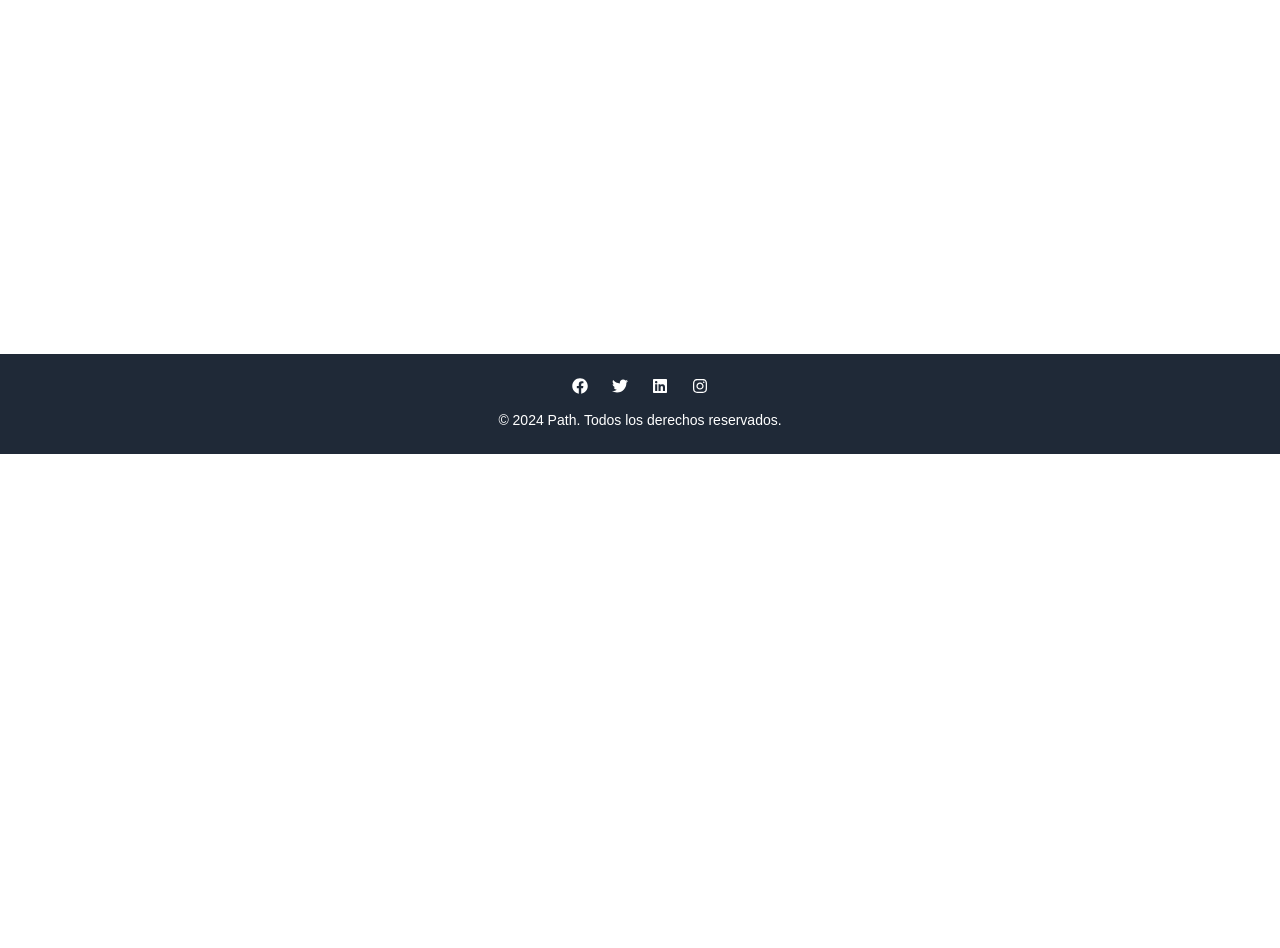
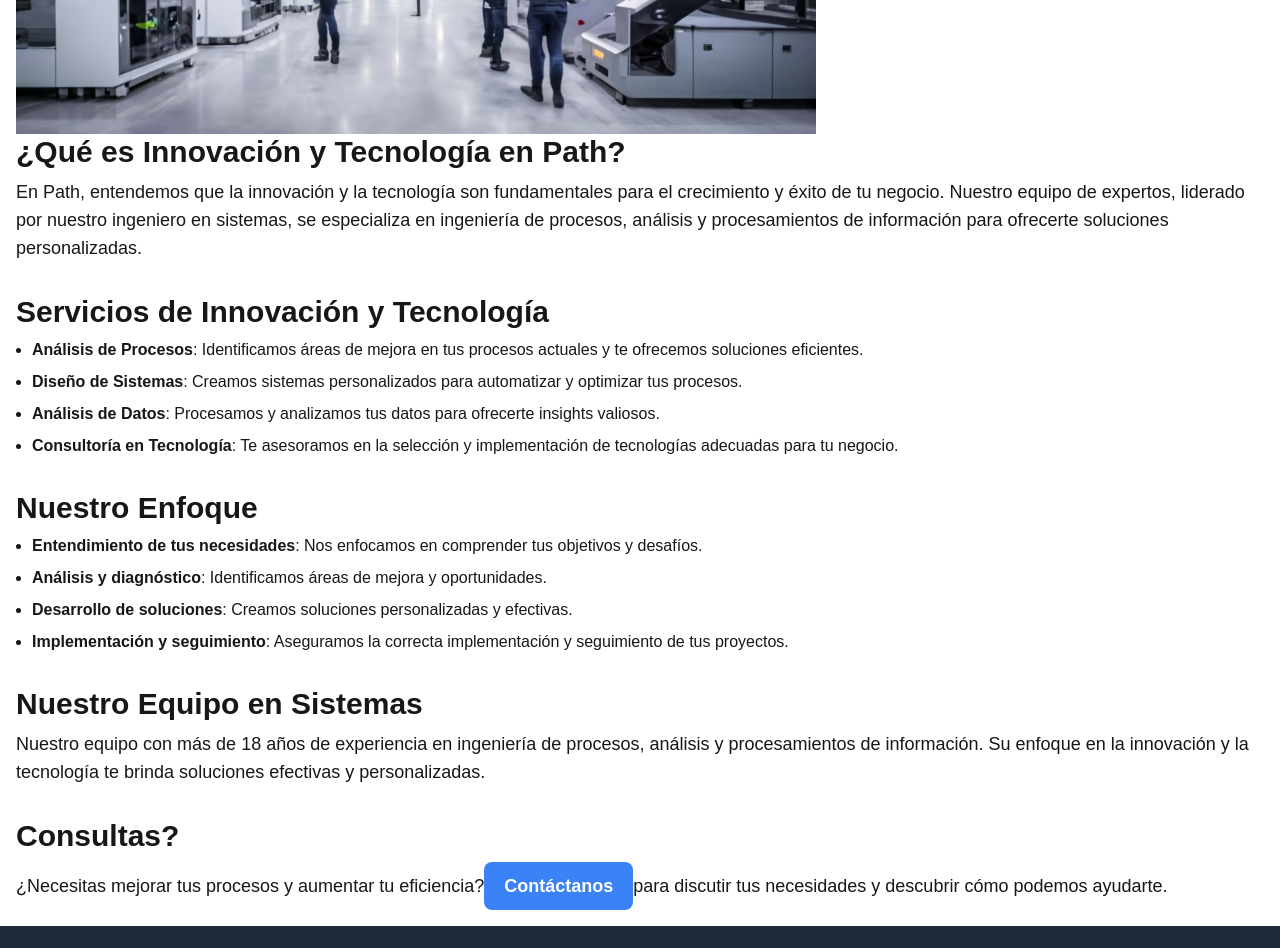
Before and after one commit to pathwalkingtechnology/path_website, a Next.js app: page /servicios/innovacion-y-tecnologia in a window 1280 px wide. Before the commit this address had no page. Shown: the part 520-1468 px from the top of the page. Before the commit the page ends 974 px from the top, so only its background shows below. Built offline with nearby package versions, Linux system fonts and the light colour scheme.

Commit message:
Actualización de secciones

```diff
--- /dev/null
+++ b/app/servicios/innovacion-y-tecnologia/page.tsx
@@ -0,0 +1,83 @@
+import Image from 'next/image';
+import Link from 'next/link';
+
+const InnovacionTecnologia = () => {
+  return (
+    <div className="container mx-auto p-4">
+      <h1 className="text-5xl font-bold mb-4">Innovación y Tecnología</h1>
+      <Image
+        src="/innovacion-tecnologia.jpg"
+        alt="Innovación y Tecnología"
+        width={800}
+        height={600}
+      />
+
+      <section className="mb-8">
+        <h2 className="text-3xl font-bold mb-2">¿Qué es Innovación y Tecnología en Path?</h2>
+        <p className="text-lg">
+          En Path, entendemos que la innovación y la tecnología son fundamentales para el crecimiento y éxito de tu negocio.
+          Nuestro equipo de expertos, liderado por nuestro ingeniero en sistemas, se especializa en ingeniería de procesos, análisis y procesamientos de información para ofrecerte soluciones personalizadas.
+        </p>
+      </section>
+
+      <section className="mb-8">
+        <h2 className="text-3xl font-bold mb-2">Servicios de Innovación y Tecnología</h2>
+        <ul className="list-disc pl-4">
+          <li className="mb-2">
+            <strong>Análisis de Procesos</strong>: Identificamos áreas de mejora en tus procesos actuales y te ofrecemos soluciones eficientes.
+          </li>
+          <li className="mb-2">
+            <strong>Diseño de Sistemas</strong>: Creamos sistemas personalizados para automatizar y optimizar tus procesos.
+          </li>
+          <li className="mb-2">
+            <strong>Análisis de Datos</strong>: Procesamos y analizamos tus datos para ofrecerte insights valiosos.
+          </li>
+          <li className="mb-2">
+            <strong>Consultoría en Tecnología</strong>: Te asesoramos en la selección y implementación de tecnologías adecuadas para tu negocio.
+          </li>
+        </ul>
+      </section>
+
+      <section className="mb-8">
+        <h2 className="text-3xl font-bold mb-2">Nuestro Enfoque</h2>
+        <ul className="list-disc pl-4">
+          <li className="mb-2">
+            <strong>Entendimiento de tus necesidades</strong>: Nos enfocamos en comprender tus objetivos y desafíos.
+          </li>
+          <li className="mb-2">
+            <strong>Análisis y diagnóstico</strong>: Identificamos áreas de mejora y oportunidades.
+          </li>
+          <li className="mb-2">
+            <strong>Desarrollo de soluciones</strong>: Creamos soluciones personalizadas y efectivas.
+          </li>
+          <li className="mb-2">
+            <strong>Implementación y seguimiento</strong>: Aseguramos la correcta implementación y seguimiento de tus proyectos.
+          </li>
+        </ul>
+      </section>
+
+      <section className="mb-8">
+        <h2 className="text-3xl font-bold mb-2">Nuestro Equipo en Sistemas</h2>
+        <p className="text-lg">
+          Nuestro equipo con más de 18 años de experiencia en ingeniería de procesos, análisis y procesamientos de información.
+          Su enfoque en la innovación y la tecnología te brinda soluciones efectivas y personalizadas.
+        </p>
+      </section>
+
+      <section>
+        <h2 className="text-3xl font-bold mb-2">Consultas?</h2>
+        <p className="text-lg">
+          ¿Necesitas mejorar tus procesos y aumentar tu eficiencia?
+          <Link href="/contacto">
+            <button className="bg-blue-500 hover:bg-blue-800 text-white font-bold py-2 px-4 rounded-lg">
+        Contáctanos
+      </button>
+          </Link>
+          para discutir tus necesidades y descubrir cómo podemos ayudarte.
+        </p>
+      </section>
+    </div>
+  );
+};
+
+export default InnovacionTecnologia;
--- a/app/servicios/page.tsx
+++ b/app/servicios/page.tsx
@@ -1,4 +1,5 @@
 import Image from 'next/image';
+import Link from 'next/link';
 
 const Servicios = () => {
   return (
@@ -6,44 +7,98 @@ const Servicios = () => {
       <h1 className="text-5xl font-bold mb-4">Servicios</h1>
       <div className="grid grid-cols-2 gap-4">
         {/* Presencia Digital */}
-        <div className="bg-white p-4 rounded shadow-md">
-          <Image src="/presencia-digital.jpg" alt="Presencia Digital" width={800} height={600} />
+        <Link href="/servicios/presencia-digital">
+          <div className="bg-white p-4 rounded shadow-md cursor-pointer hover:scale-105 transition">
+            <Image
+              src="/presencia-digital.jpg"
+              alt="Presencia Digital"
+              width={800}
+              height={600}
+              priority={true}
+            />
             <h2 className="text-2xl font-bold mb-2">Presencia Digital</h2>
             <p>Desarrollamos sitios web personalizados y responsivos.</p>
           </div>
+        </Link>
+
         {/* Tienda en Línea */}
-        <div className="bg-white p-4 rounded shadow-md">
-          <Image src="/tienda-en-linea.jpg" alt="Tienda en Línea" width={800} height={600} />
+        <Link href="/servicios/tienda-en-linea">
+          <div className="bg-white p-4 rounded shadow-md cursor-pointer hover:scale-105 transition">
+            <Image
+              src="/tienda-en-linea.jpg"
+              alt="Tienda en Línea"
+              width={800}
+              height={600}
+              priority={true}
+            />
             <h2 className="text-2xl font-bold mb-2">Tienda en Línea</h2>
             <p>Convierte tu negocio en una tienda en línea exitosa.</p>
           </div>
+        </Link>
+
         {/* Aprende en Línea */}
-        <div className="bg-white p-4 rounded shadow-md">
-          <Image src="/aprende-en-linea.jpg" alt="Aprende en Línea" width={800} height={600} />
+        <Link href="/servicios/aprende-en-linea">
+          <div className="bg-white p-4 rounded shadow-md cursor-pointer hover:scale-105 transition">
+            <Image
+              src="/aprende-en-linea.jpg"
+              alt="Aprende en Línea"
+              width={800}
+              height={600}
+              priority={true}
+            />
             <h2 className="text-2xl font-bold mb-2">Aprende en Línea</h2>
             <p>Crea un entorno de aprendizaje en línea seguro y interactivo.</p>
           </div>
+        </Link>
+
         {/* Aplicaciones Móviles */}
-        <div className="bg-white p-4 rounded shadow-md">
-          <Image src="/aplicaciones-moviles.jpg" alt="Aplicaciones Móviles" width={800} height={600} />
+        <Link href="/servicios/aplicaciones-moviles">
+          <div className="bg-white p-4 rounded shadow-md cursor-pointer hover:scale-105 transition">
+            <Image
+              src="/aplicaciones-moviles.jpg"
+              alt="Aplicaciones Móviles"
+              width={800}
+              height={600}
+              priority={true}
+            />
             <h2 className="text-2xl font-bold mb-2">Aplicaciones Móviles</h2>
             <p>Desarrollamos aplicaciones móviles innovadoras y escalables.</p>
           </div>
+        </Link>
+
         {/* Identidad Visual */}
-        <div className="bg-white p-4 rounded shadow-md">
-          <Image src="/takeover.avif" alt="Identidad Visual" width={800} height={600} />
+        <Link href="/servicios/identidad-visual">
+          <div className="bg-white p-4 rounded shadow-md cursor-pointer hover:scale-105 transition">
+            <Image
+              src="/takeover.avif"
+              alt="Identidad Visual"
+              width={800}
+              height={600}
+              priority={true}
+            />
             <h2 className="text-2xl font-bold mb-2">Identidad Visual</h2>
             <p>Refuerza tu marca con un diseño gráfico profesional.</p>
           </div>
+        </Link>
+
         {/* Innovación y Tecnología */}
-        <div className="bg-white p-4 rounded shadow-md">
-          <Image src="/takeover.avif" alt="Innovación y Tecnología" width={800} height={600} />
+        <Link href="/servicios/innovacion-y-tecnologia">
+          <div className="bg-white p-4 rounded shadow-md cursor-pointer hover:scale-105 transition">
+            <Image
+              src="/takeover.avif"
+              alt="Innovación y Tecnología"
+              width={800}
+              height={600}
+              priority={true}
+            />
             <h2 className="text-2xl font-bold mb-2">Innovación y Tecnología</h2>
             <p>Nuestras soluciones digitales te ayudarán a transformar tu negocio.</p>
           </div>
+        </Link>
       </div>
     </div>
   );
 };
 
+
 export default Servicios;
--- /dev/null
+++ b/app/servicios/presencia-digital/page.tsx
@@ -0,0 +1,14 @@
+import Image from 'next/image';
+
+const PresenciaDigital = () => {
+  return (
+    <div className="container mx-auto p-4">
+      <h1 className="text-5xl font-bold mb-4">Presencia Digital</h1>
+      <Image src="/presencia-digital.jpg" alt="Presencia Digital" width={800} height={600} />
+      <p>Desarrollamos sitios web personalizados y responsivos.</p>
+      {/* Agrega más contenido y secciones según sea necesario */}
+    </div>
+  );
+};
+
+export default PresenciaDigital;
```
Also changed, not shown: app/servicios/aplicaciones-moviles/page.tsx (added), app/servicios/aprende-en-linea/page.tsx (added), app/servicios/identidad-visual/page.tsx (added), app/servicios/tienda-en-linea/page.tsx (added). Lines whose indentation alone changed are shown as unchanged.
